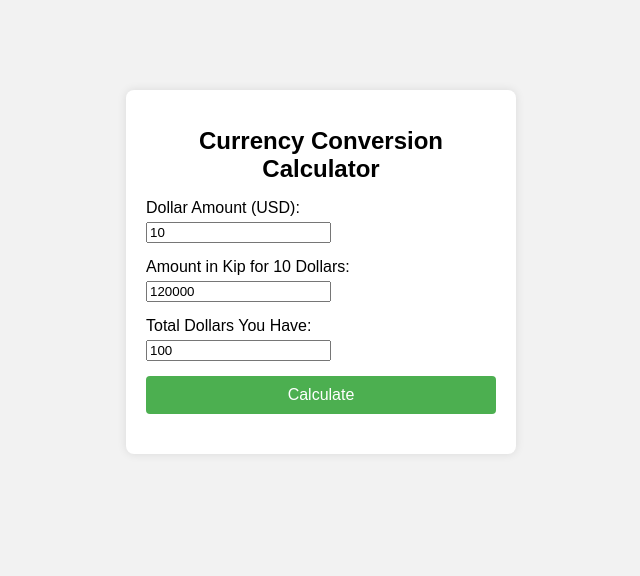
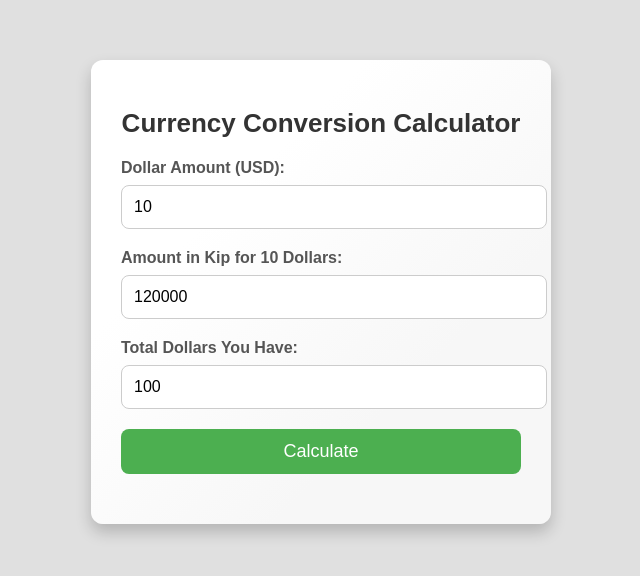
Before and after one commit to Sengkue/calculation-rate, a plain HTML site: page index.html in a window 1280 px wide. Shown: the part 128-704 px from the top of the page, without its empty margins (319-959 px from the left). Drawn offline with Linux system fonts and the light colour scheme.

Commit message:
commit 27/09/2024 16:57:37.12

```diff
--- a/styles.css
+++ b/styles.css
@@ -1,59 +1,77 @@
 body {
-    font-family: Arial, sans-serif;
-    background-color: #f2f2f2;
+    font-family: 'Arial', sans-serif;
+    background-color: #e0e0e0;
     display: flex;
     justify-content: center;
     align-items: center;
     height: 100vh;
     margin: 0;
+    padding: 20px;
 }
 
 .container {
-    background-color: #fff;
-    padding: 20px;
-    border-radius: 8px;
-    box-shadow: 0 0 10px rgba(0, 0, 0, 0.1);
-    width: 350px;
+    background: linear-gradient(135deg, #ffffff 30%, #f7f7f7 70%);
+    padding: 30px;
+    border-radius: 12px;
+    box-shadow: 0 8px 16px rgba(0, 0, 0, 0.2);
+    width: 400px;
+    text-align: center;
 }
 
 h1 {
-    text-align: center;
-    font-size: 24px;
+    font-size: 26px;
+    color: #333;
+    margin-bottom: 20px;
 }
 
 .form-group {
-    margin-bottom: 15px;
+    margin-bottom: 20px;
+    text-align: left;
 }
 
 label {
     display: block;
-    margin-bottom: 5px;
+    margin-bottom: 8px;
+    font-weight: bold;
+    color: #555;
 }
 
-input[type="number"] {
+input[type="text"] {
     width: 100%;
-    padding: 8px;
+    padding: 12px;
     border: 1px solid #ccc;
-    border-radius: 4px;
+    border-radius: 8px;
+    font-size: 16px;
+    transition: border-color 0.3s;
+}
+
+input[type="text"]:focus {
+    border-color: #4CAF50;
+    outline: none;
+    box-shadow: 0 0 5px rgba(76, 175, 80, 0.5);
 }
 
 button {
     width: 100%;
-    padding: 10px;
+    padding: 12px;
     background-color: #4CAF50;
     color: white;
     border: none;
-    border-radius: 4px;
+    border-radius: 8px;
     cursor: pointer;
-    font-size: 16px;
+    font-size: 18px;
+    transition: background-color 0.3s;
 }
 
 button:hover {
     background-color: #45a049;
+    transform: translateY(-1px);
+    box-shadow: 0 4px 8px rgba(0, 0, 0, 0.2);
 }
 
 #result {
     margin-top: 20px;
     font-size: 18px;
-    text-align: center;
+    color: #333;
+    font-weight: bold;
 }
```
